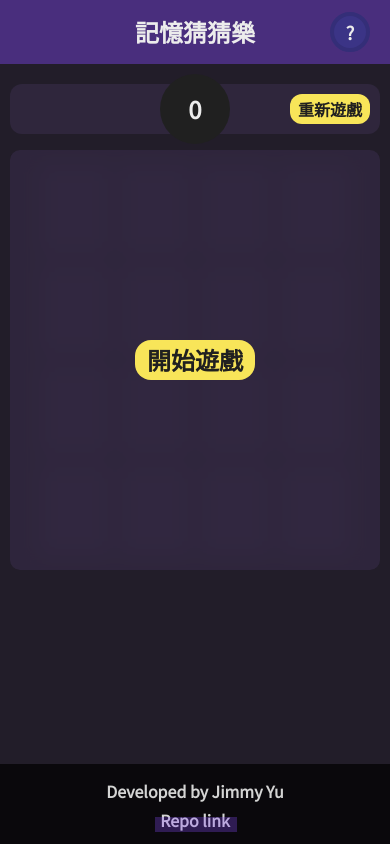
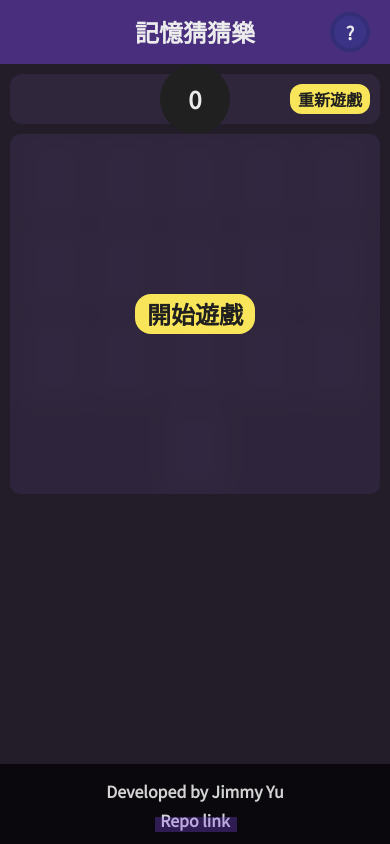
Before and after one commit to stu640978/memory-game, a Vue app: page / in a window 390 px wide. Built offline with nearby package versions, Linux system fonts and the light colour scheme.

Commit message:
調整部分布局以符合部分裝置大小

```diff
--- a/src/components/GameArea/CardComponent.vue
+++ b/src/components/GameArea/CardComponent.vue
@@ -140,8 +140,8 @@ const FlipCard = () => {
 
 @media screen and (max-width: 400px) {
   .card_container {
-    height: 90px;
-    width: 70px;
+    height: 80px;
+    width: 60px;
     margin: 5px;
   }
 }
--- a/src/components/GameArea/GameComponent.vue
+++ b/src/components/GameArea/GameComponent.vue
@@ -415,7 +415,7 @@ const handleClose = () => {
         height: 100%;
         @extend %flex_center;
         flex-wrap: wrap;
-        padding: 10px;
+        padding: 0 10px;
       }
     }
   }
@@ -444,6 +444,13 @@ const handleClose = () => {
 }
 
 @media screen and (max-width: 1200px) {
+  .container {
+    .gamearea {
+      .info__box {
+        margin: 20px 0 12px;
+      }
+    }
+  }
   .content {
     .textbox {
       .gameover_text {
@@ -460,7 +467,7 @@ const handleClose = () => {
   .container {
     .gamearea {
       .info__box {
-        margin: 20px 0 16px;
+        margin: 10px 0 10px;
       }
     }
   }
```
